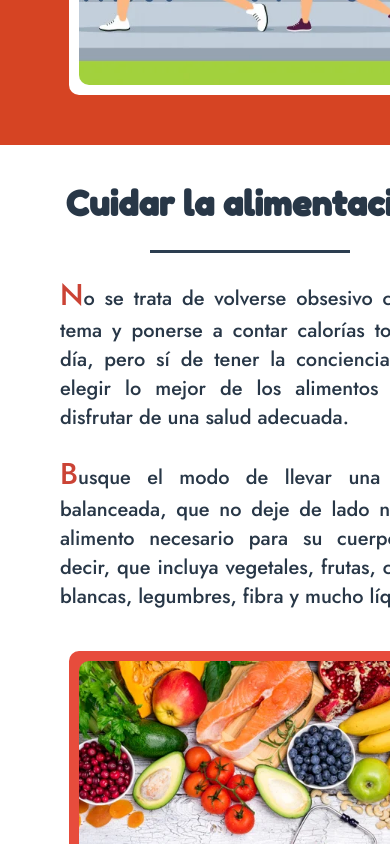
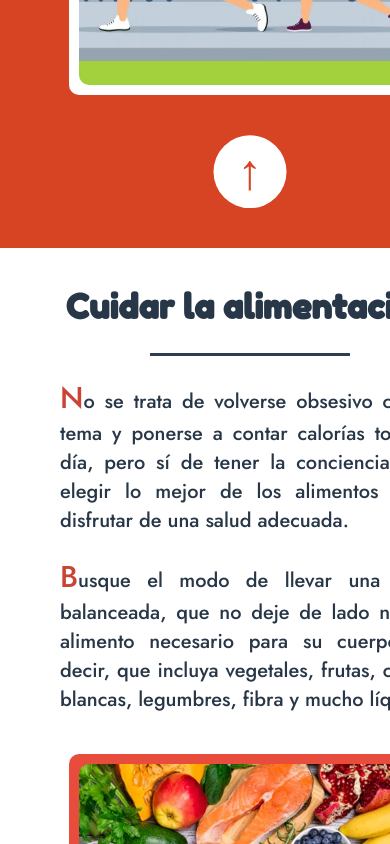
Before and after one commit to Sebasthian-P/vida_saludable, a plain HTML site: page index.html in a window 390 px wide. Shown: the part 1660-2504 px from the top of the page. Drawn offline with Linux system fonts and the light colour scheme.

Commit message:
Third commit

```diff
--- a/index.html
+++ b/index.html
@@ -159,7 +159,7 @@
                         </figure>
                         <div class="enlace">
                             <a href="#header">↑</a>
-                        </div>z
+                        </div>
                     </section>
                 </div>
             </main>
--- a/resources/css/interruption_points.css
+++ b/resources/css/interruption_points.css
@@ -84,6 +84,11 @@
 }
 
 @media only screen and (max-width: 620px) {
+
+    main .enlace {
+        display: block;
+    }
+
     .section-tip_1 {
         padding: .5rem 3rem;
         background-color: #d64423;
```
